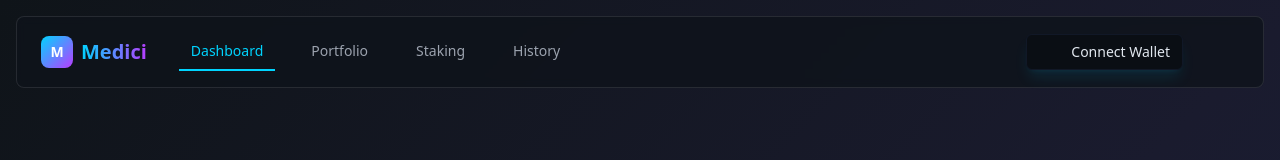
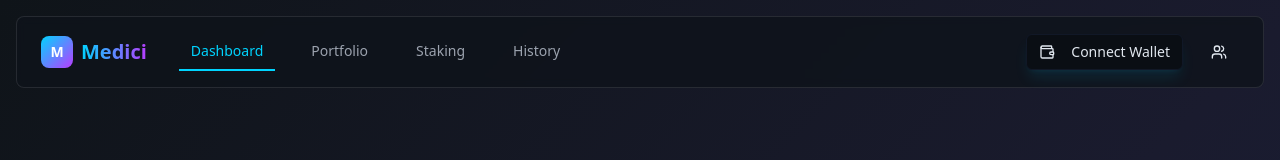
Before and after one commit to KevinKTK/med-ip-forge, a React (Vite) app: page / in a window 1280 px wide. Shown: the top 160 px of the page. Built offline with nearby package versions, Linux system fonts and the light colour scheme.

Commit message:
Fix: Import lucide-react icons
Corrected the import statements for lucide-react icons in src/pages/Index.tsx to resolve syntax errors. Changed invalid syntax like `chart-bar` to proper component names like `BarChart3`, `Users`, and `Wallet`.

```diff
--- a/src/components/Navigation.tsx
+++ b/src/components/Navigation.tsx
@@ -1,6 +1,6 @@
 
 import { Button } from '@/components/ui/button';
-import { wallet, users, history, settings } from 'lucide-react';
+import { Wallet, Users, History, Settings } from 'lucide-react';
 
 export const Navigation = () => {
   const navItems = [
@@ -41,11 +41,11 @@ export const Navigation = () => {
 
           <div className="flex items-center space-x-4">
             <Button variant="outline" size="sm" className="neon-border">
-              <wallet className="w-4 h-4 mr-2" />
+              <Wallet className="w-4 h-4 mr-2" />
               Connect Wallet
             </Button>
             <Button variant="ghost" size="sm">
-              <users className="w-4 h-4" />
+              <Users className="w-4 h-4" />
             </Button>
           </div>
         </div>
```
